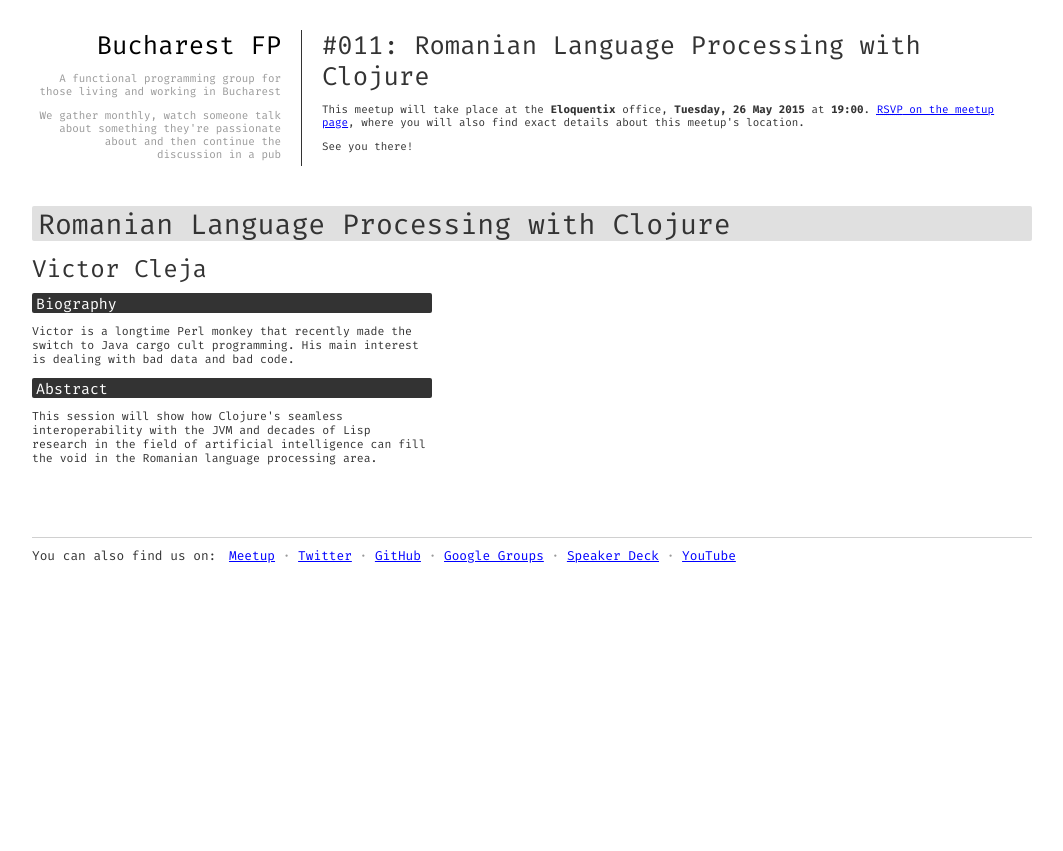
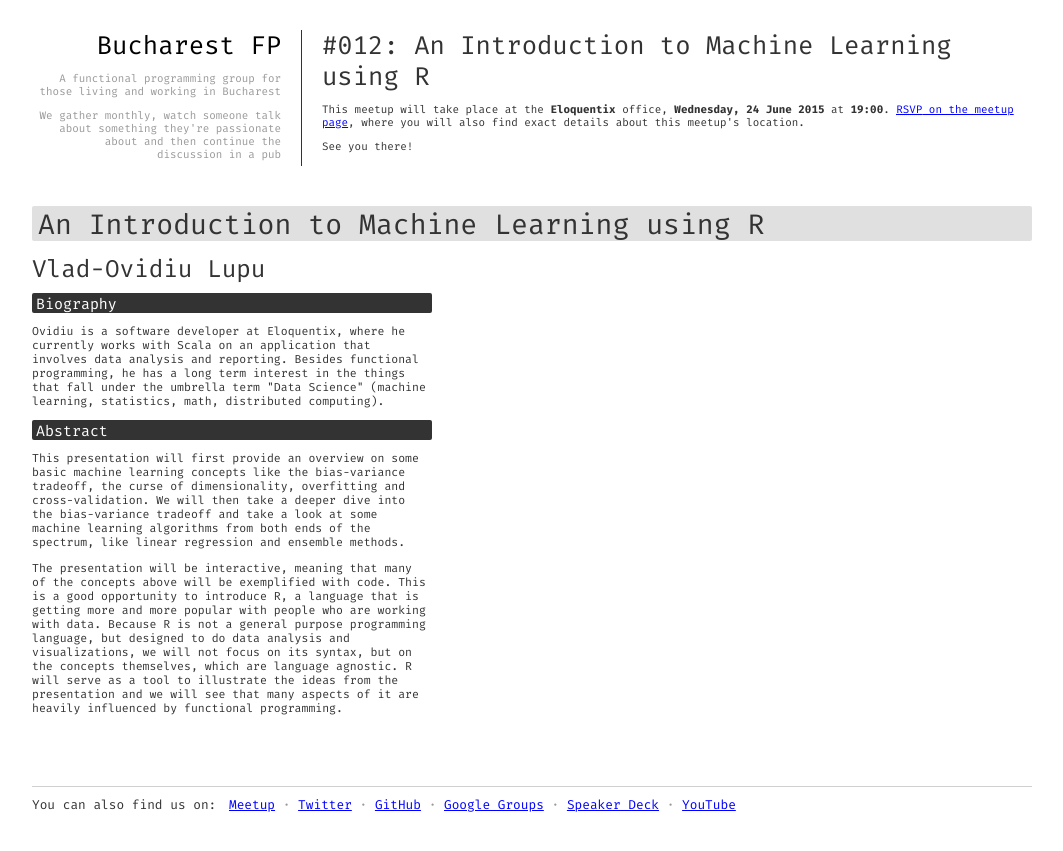
Before and after one commit to bucharestfp/bucharestfp.github.io, a Jekyll site: the page built from next.md, in a window 1280 px wide. Shown: the top 851 px of the page, without its empty margins (108-1171 px from the left). Built offline with Jekyll 4.4.1, drawn with Linux system fonts in a browser that asks for light colours.

Commit message:
Announce next meetup: #012 Vlad-Ovidiu Lupu

```diff
--- a/next.md
+++ b/next.md
@@ -1,17 +1,17 @@
 ---
 layout: default
-title: "Romanian Language Processing with Clojure"
+title: "An Introduction to Machine Learning using R"
 next: true
-date: "2015-05-26 19:00:00"
-edition: "#011"
+date: "2015-06-24 19:00:00"
+edition: "#012"
 permalink: /next/
 ---
 
 <div class="description">
-  <h1>#011: Romanian Language Processing with Clojure</h1>
+  <h1>#012: An Introduction to Machine Learning using R</h1>
   <p>This meetup will take place at the <strong>Eloquentix</strong> office,
-    <strong>Tuesday, 26 May 2015</strong> at <strong>19:00</strong>.
-    <a href="http://www.meetup.com/bucharestfp/events/222374928/"><abbr title="Répondez, S’il Vous Plaît">RSVP</abbr> on the meetup page</a>,
+    <strong>Wednesday, 24 June 2015</strong> at <strong>19:00</strong>.
+    <a href="http://www.meetup.com/bucharestfp/events/223196695/"><abbr title="Répondez, S’il Vous Plaît">RSVP</abbr> on the meetup page</a>,
     where you will also find exact details about this meetup's location.</p>
   <p>See you there!</p>
   <!-- <h1>To Be Announced</h1>
@@ -27,21 +27,35 @@ permalink: /next/
 <div class="clear-fix"></div>
 
 <div class="presentation">
-  <h1>Romanian Language Processing with Clojure</h1>
+  <h1>An Introduction to Machine Learning using R</h1>
   <div class="details">
     <div class="left">
       <div class="biography">
-        <h2 class="speaker">Victor Cleja</h2>
+        <h2 class="speaker">Vlad-Ovidiu Lupu</h2>
         <h3>Biography</h3>
-        <p>Victor is a longtime Perl monkey that recently made the switch to Java
-        cargo cult programming. His main interest is dealing with bad data and bad
-        code.</p>
+        <p>Ovidiu is a software developer at Eloquentix, where he currently works
+        with Scala on an application that involves data analysis and reporting.
+        Besides functional programming, he has a long term interest in the things
+        that fall under the umbrella term "Data Science" (machine learning,
+        statistics, math, distributed computing).</p>
       </div>
       <div class="abstract">
         <h3>Abstract</h3>
-        <p>This session will show how Clojure's seamless interoperability with
-        the JVM and decades of Lisp research in the field of artificial intelligence
-        can fill the void in the Romanian language processing area.</p>
+        <p>This presentation will first provide an overview on some basic machine
+        learning concepts like the bias-variance tradeoff, the curse of dimensionality,
+        overfitting and cross-validation. We will then take a deeper dive into
+        the bias-variance tradeoff and take a look at some machine learning
+        algorithms from both ends of the spectrum, like linear regression and
+        ensemble methods.</p>
+        <p>The presentation will be interactive, meaning that many of the concepts
+        above will be exemplified with code. This is a good opportunity to introduce
+        R, a language that is getting more and more popular with people who are
+        working with data. Because R is not a general purpose programming language,
+        but designed to do data analysis and visualizations, we will not focus on
+        its syntax, but on the concepts themselves, which are language agnostic.
+        R will serve as a tool to illustrate the ideas from the presentation and
+        we will see that many aspects of it are heavily influenced by functional
+        programming.</p>
       </div>
     </div>
   </div>
```
Also changed, not shown: _posts/2015-05-26-romanian-language-processing-with-clojure.md (added, +38 -0 lines), index.md (+6 -0 lines).
